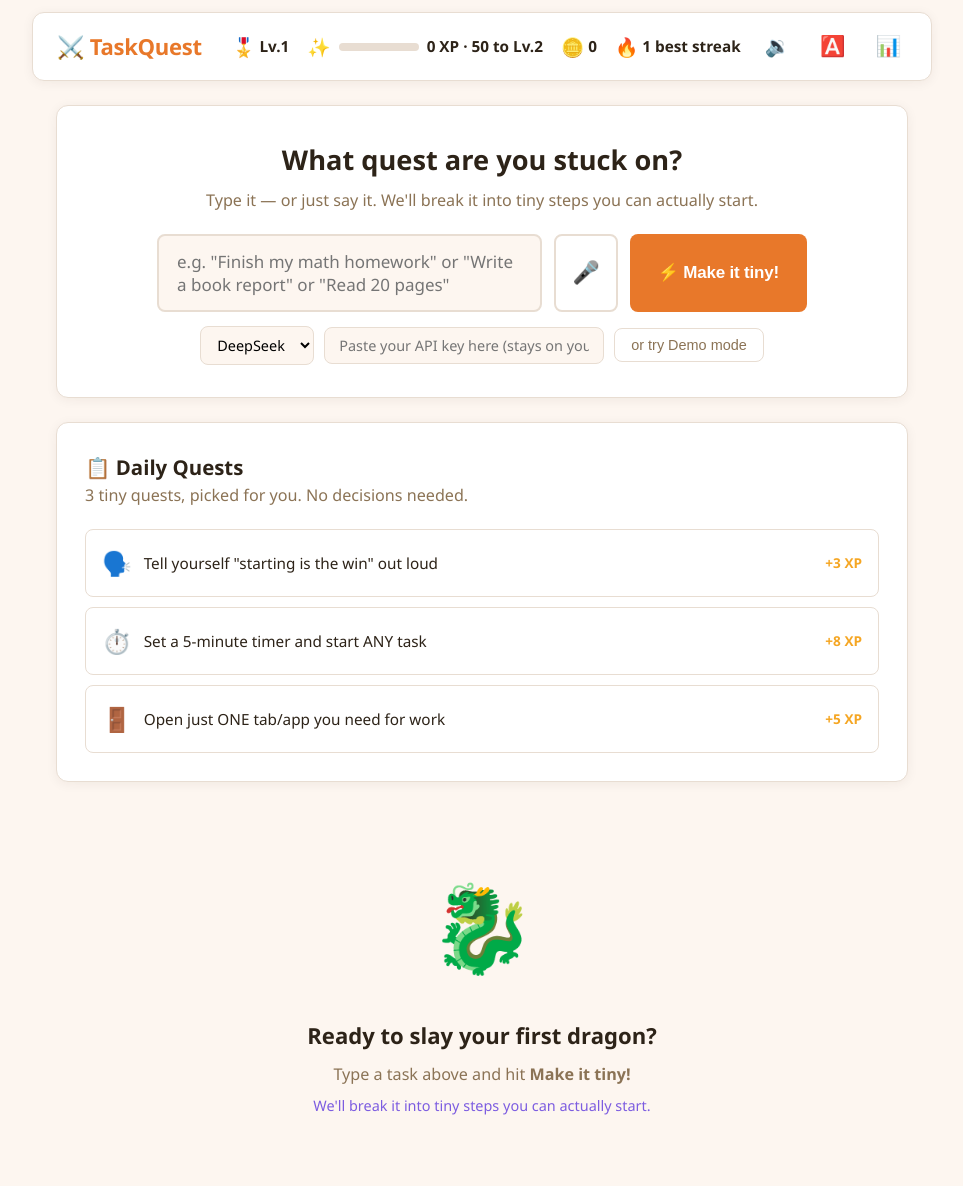
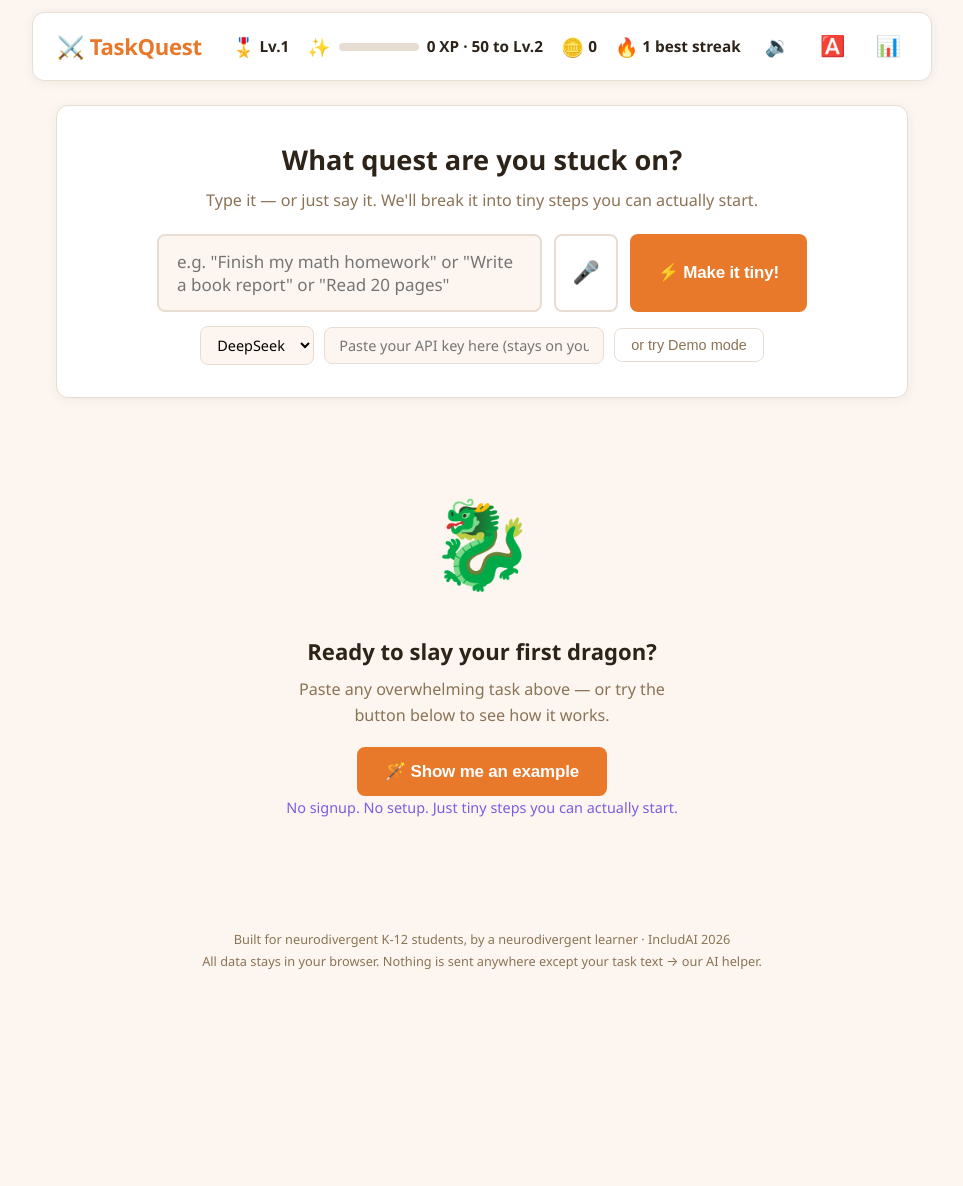
Before and after one commit to JOE-gong66/taskquest, a website: page index.html in a window 1280 px wide. Shown: the top 1186 px of the page, without its empty margins (158-1121 px from the left). After the commit the page ends 994 px from the top, so only its background shows below. Drawn offline with Linux system fonts and the light colour scheme.

Commit message:
ux: 一键体验按钮 + 首次隐藏DailyQuests + 空状态文案优化 — 降低ADHD首屏决策负担

```diff
--- a/index.html
+++ b/index.html
@@ -125,8 +125,9 @@
     <section class="empty-state" id="empty-state">
       <div class="empty-illustration" aria-hidden="true">🐉</div>
       <h2>Ready to slay your first dragon?</h2>
-      <p id="empty-msg">Type a task above and hit <strong>Make it tiny!</strong></p>
-      <p class="hint" id="empty-hint">We'll break it into tiny steps you can actually start.</p>
+      <p id="empty-msg">Paste any overwhelming task above — or try the button below to see how it works.</p>
+      <button class="btn-primary" id="try-demo-btn" style="margin-top:12px;font-size:1rem;padding:14px 28px;"><span aria-hidden="true">🪄</span> Show me an example</button>
+      <p class="hint" id="empty-hint">No signup. No setup. Just tiny steps you can actually start.</p>
     </section>
   </main>
 
--- a/script.js
+++ b/script.js
@@ -513,17 +513,15 @@ function init() {
 
   // Render UI
   updateStatsBar();
-  renderDailyQuests();
   if (state.activeQuest) {
     renderQuestBoard();
+    renderDailyQuests();
   } else {
     $questBoard.style.display = 'none';
     $emptyState.style.display = '';
-  }
-
-  // If no active quest but it's a new day, generate dailies
-  if (Object.keys(state.dailyQuests).length === 0) {
-    generateDailyQuests();
+    // First visit: hide daily quests — reduce decision load until first step is done
+    $dailySection.style.display = 'none';
+    generateDailyQuests(); // still generate in background for when they do finish
   }
 
   // --- Pet init ---
@@ -1543,6 +1541,9 @@ async function handleQuestify() {
 
     saveState();
     renderQuestBoard();
+    // Show daily quests now that user has started their first quest
+    $dailySection.style.display = '';
+    renderDailyQuests();
 
     // Scroll to quest board
     $questBoard.scrollIntoView({ behavior: 'smooth', block: 'start' });
@@ -2150,6 +2151,15 @@ $demoBtn.addEventListener('click', () => {
   saveState();
   handleQuestify();
 });
+
+// "🪄 Show me an example" button — one-click demo for first-time visitors
+const $tryDemoBtn = document.getElementById('try-demo-btn');
+if ($tryDemoBtn) {
+  $tryDemoBtn.addEventListener('click', () => {
+    $taskInput.value = 'Write a book report about Charlotte\'s Web';
+    handleQuestify();
+  });
+}
 
 // --- Coach panel events ---
 $coachCloseBtn.addEventListener('click', closeCoachPanel);
```
